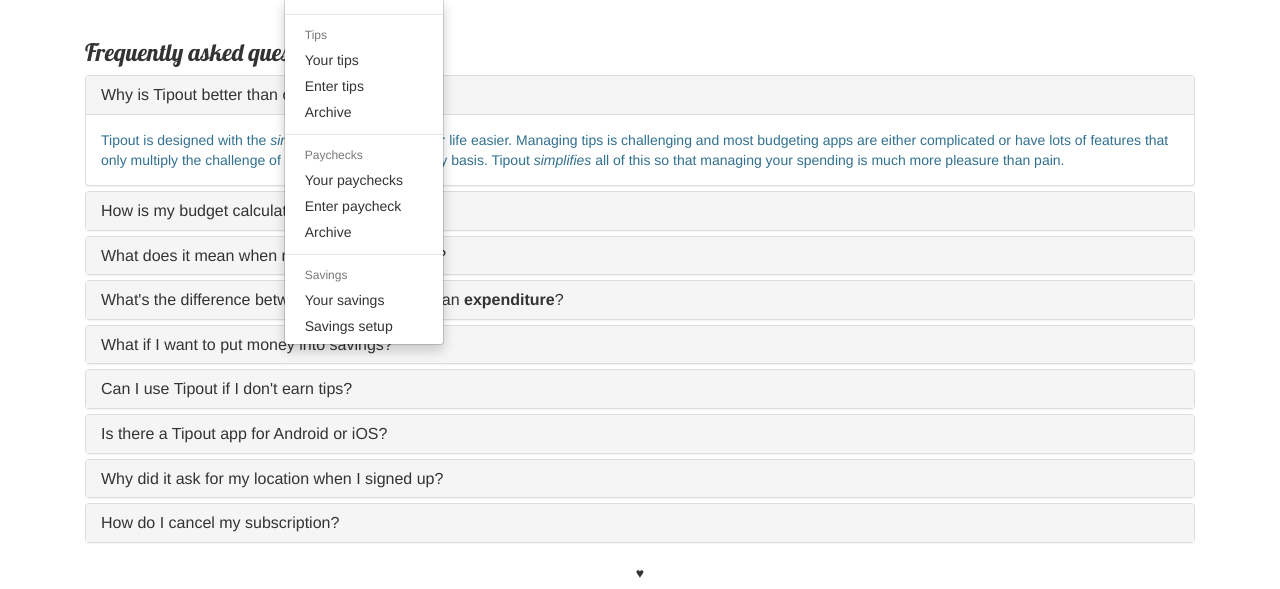
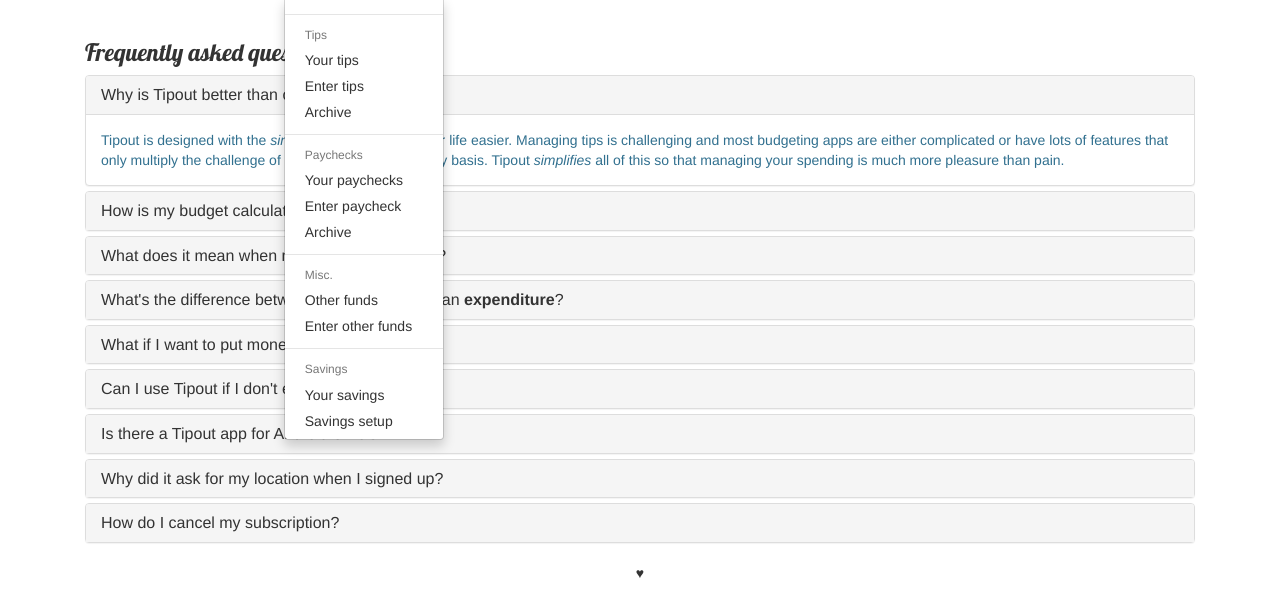
Before and after one commit to lawsonpd/tipout, a Django app: page /faq/ in a window 1280 px wide, after a click on "Earnings"; the page is wider, and only the part inside the window is pictured. Shown: the part 51-640 px from the top of that part. Run offline with Django 3.2, Linux system fonts and the light colour scheme; a user stored in the database is signed in; parts of the project's set-up code (start-up, migrations or seed data) failed here and were passed over; some libraries are stand-ins or nearby versions.

Commit message:
Add other funds links to navbar in base-no_text_center.html.

```diff
--- a/tipout/templates/base-no_text_center.html
+++ b/tipout/templates/base-no_text_center.html
@@ -68,6 +68,10 @@
                 <li><a href="/paychecks/">Your paychecks</a></li>
                 <li><a href="/enter-paycheck/">Enter paycheck</a></li>
                 <li><a href="/paychecks-archive/">Archive</a></li>
+                <li role="separator" class="divider"></li>
+                <li class="dropdown-header">Misc.</li>
+                <li><a href="/other-funds/">Other funds</a></li>
+                <li><a href="/enter-other-funds/">Enter other funds</a></li>
                 <li role="separator" class="divider"></li>
                 <li class="dropdown-header">Savings</li>
                 <li><a href="/savings/">Your savings</a></li>
```
